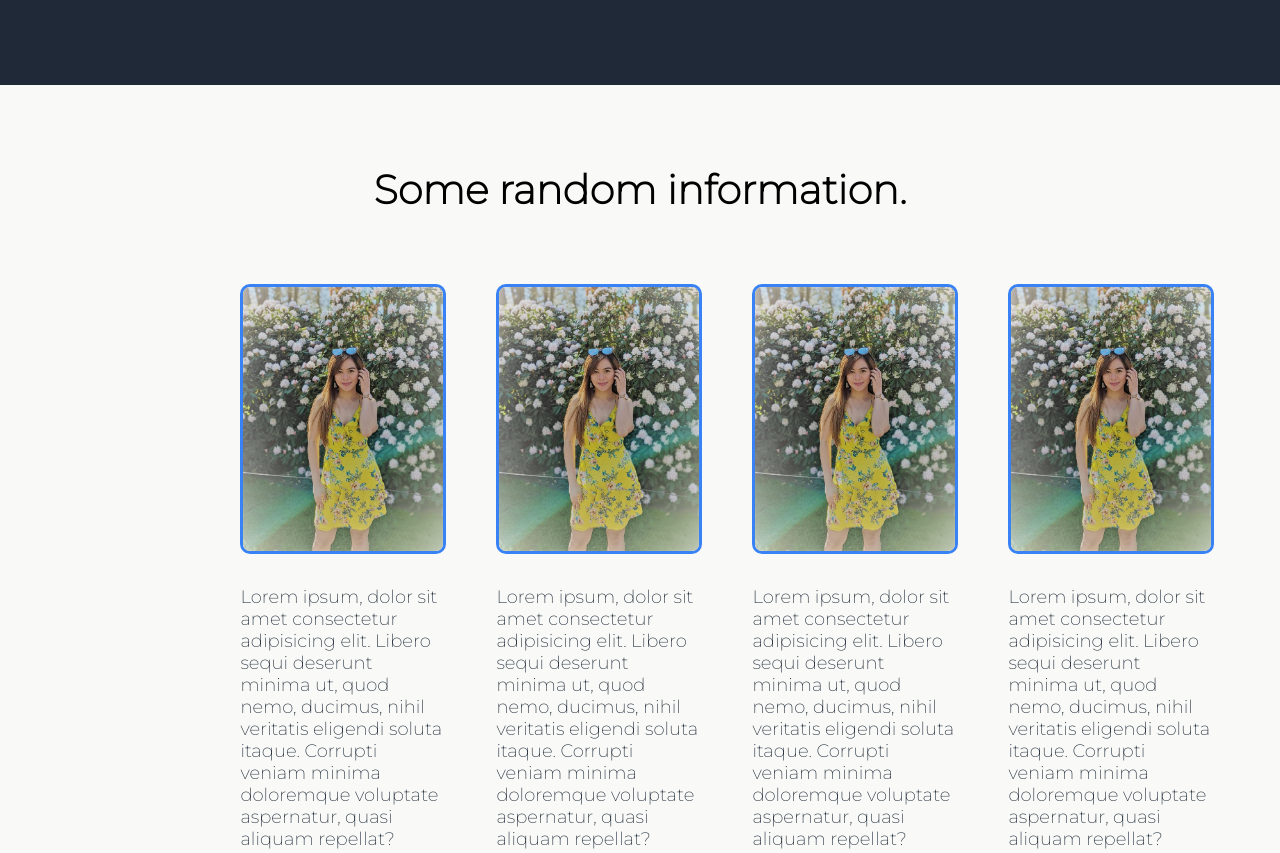
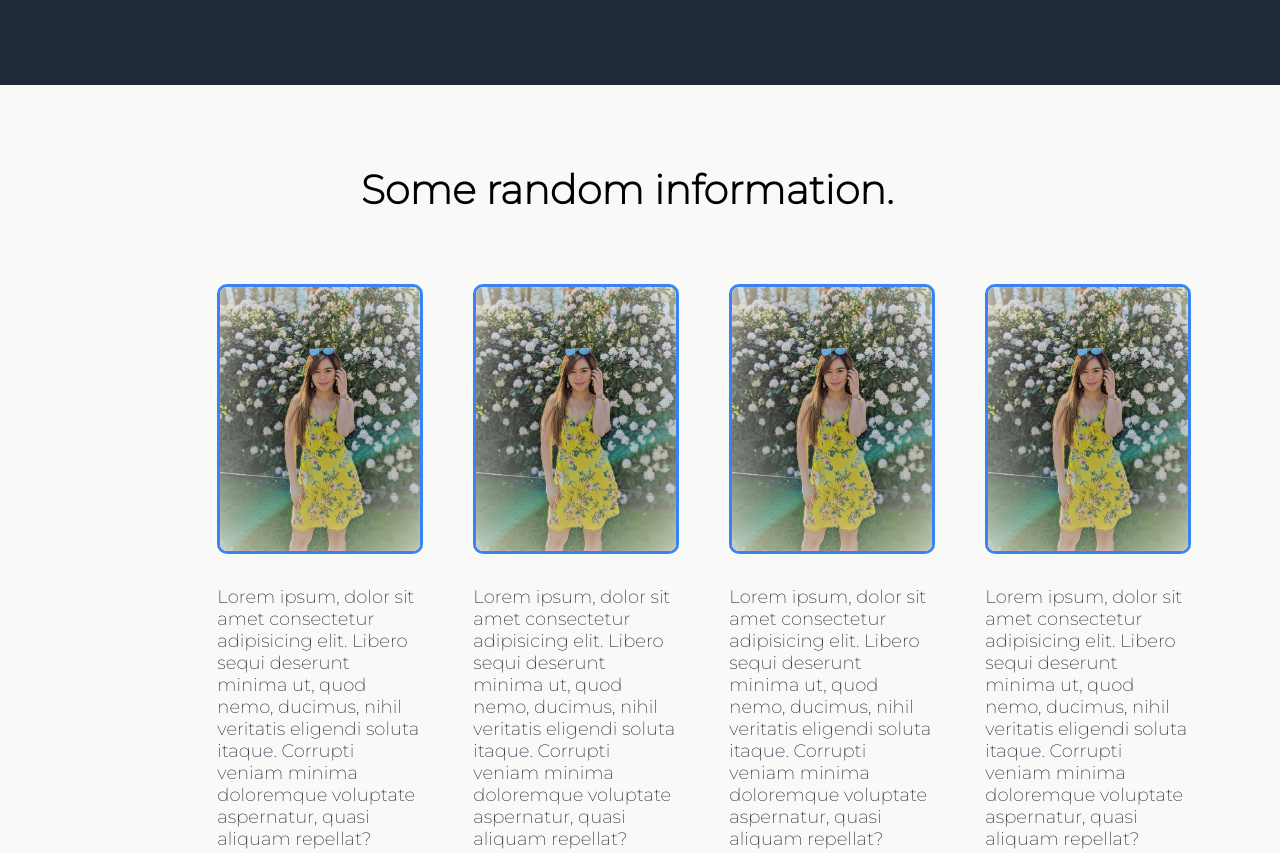
Before and after one commit to nqtimoguing/odin-landing-page, a plain HTML site: page index.html in a window 1280 px wide. Shown: the part 720-1573 px from the top of the page. Drawn offline with Linux system fonts and the light colour scheme; a web font is replaced by a local one.

Commit message:
Some touch ups.

```diff
--- a/style.css
+++ b/style.css
@@ -87,9 +87,9 @@ button:hover {
   border-radius: 4px;
 }
 .sec-one {
-  margin: 50px 10%;
+  margin: 50px 10% 50px 8%;
   background: #f9faf8;
-/*  padding: 10px 0;  */
+
 }
 
 .sec-one h2 {
@@ -126,10 +126,6 @@ button:hover {
   font-style: italic;
   padding: 10px 0;
   margin: 10%;
-  /*
-  position: relative;
-  bottom: 100px;
-  */
 }
 .quote {
   text-align: center;
```
